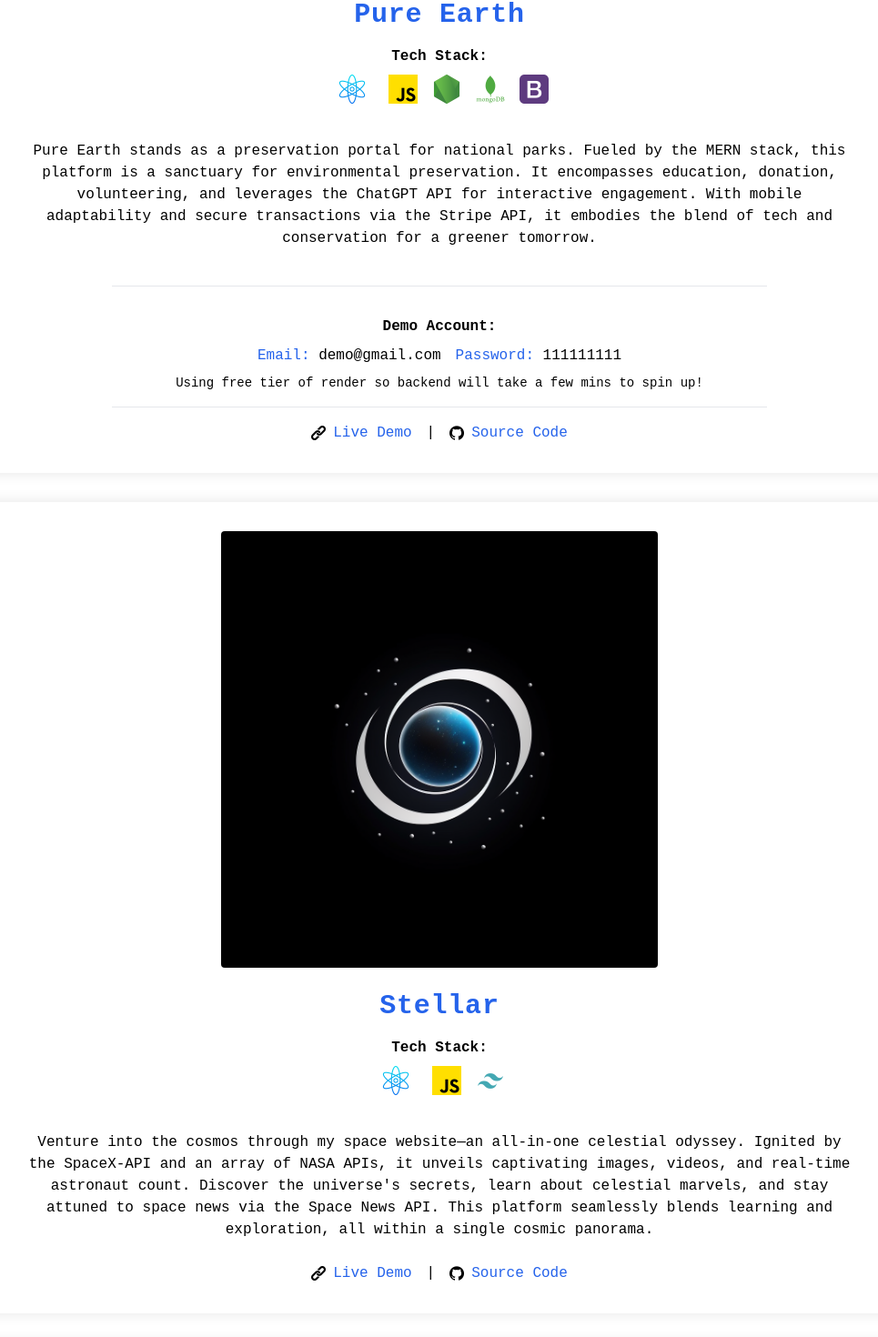
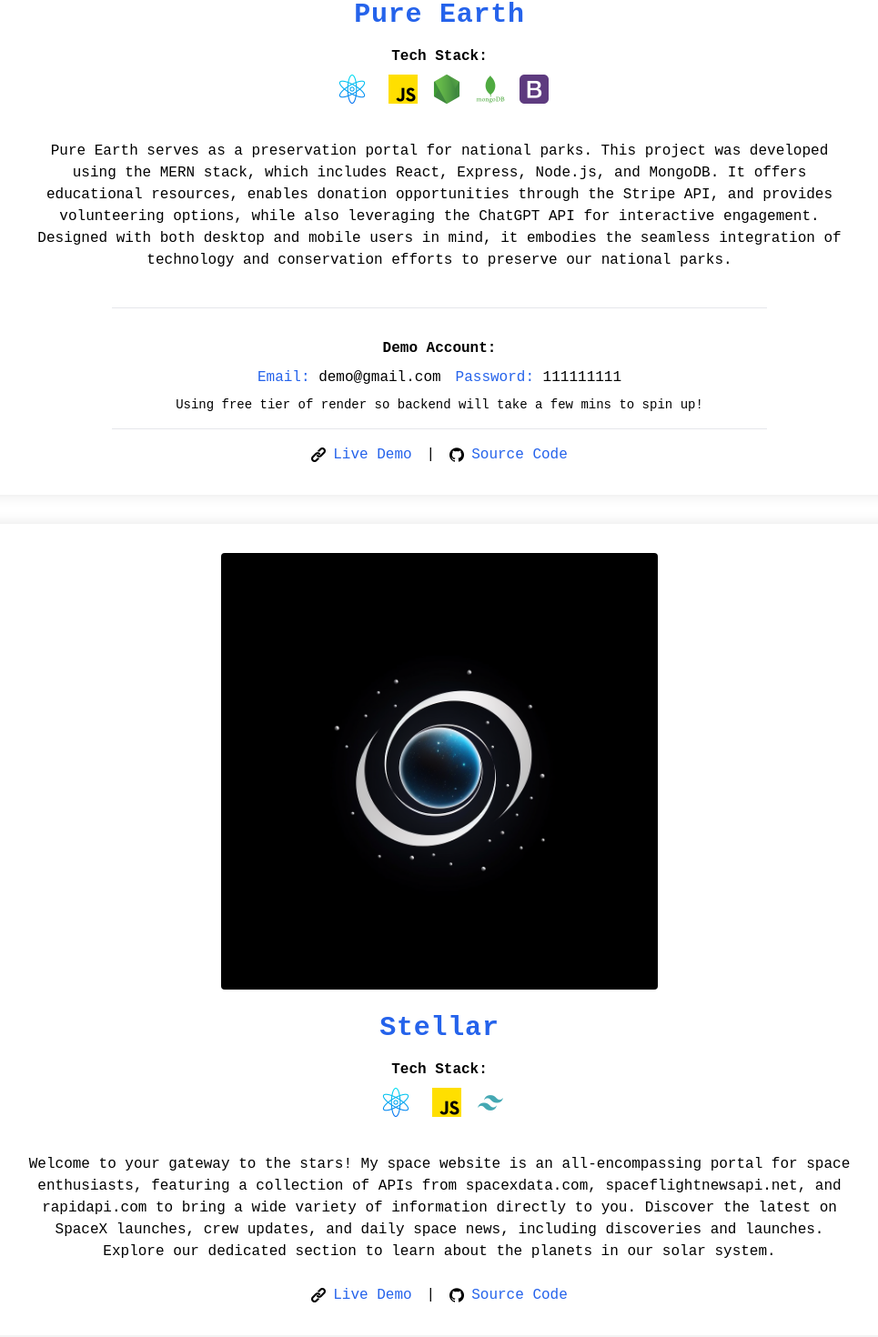
Before and after one commit to John-Naquin/Portfolio, a React (Create React App) app: page / in a window 1280 px wide. Shown: the part 3158-4628 px from the top of the page at 91% size, without its empty margins (157-1122 px from the left). Built offline with nearby package versions, Linux system fonts and the light colour scheme.

Commit message:
Changed text for projects to match changes in my LinkedIn

```diff
--- a/src/components/Projects.js
+++ b/src/components/Projects.js
@@ -74,7 +74,7 @@ const Projects = () => {
                             <img src={Boot} alt="Tech Stack" className="h-8 mx-1 md:mx-2" />
                         </div>
                         <p className="mt-4 text-md md:text-basebp-6 p-6">
-                            Pure Earth stands as a preservation portal for national parks. Fueled by the MERN stack, this platform is a sanctuary for environmental preservation. It encompasses education, donation, volunteering, and leverages the ChatGPT API for interactive engagement. With mobile adaptability and secure transactions via the Stripe API, it embodies the blend of tech and conservation for a greener tomorrow.
+                        Pure Earth serves as a preservation portal for national parks. This project was developed using the MERN stack, which includes React, Express, Node.js, and MongoDB. It offers educational resources, enables donation opportunities through the Stripe API, and provides volunteering options, while also leveraging the ChatGPT API for interactive engagement. Designed with both desktop and mobile users in mind, it embodies the seamless integration of technology and conservation efforts to preserve our national parks.
                         </p>
                         <hr className="my-4 w-3/4 mx-auto" />
                         <p className="text-base text-black mt-4 font-bold">Demo Account:</p>
@@ -113,7 +113,7 @@ const Projects = () => {
                             <img src={Tail} alt="Tech Stack" className="h-8 mx-1 md:mx-2" />
                         </div>
                         <p className="mt-4 text-md md:text-basebp-6 p-6">
-                            Venture into the cosmos through my space website—an all-in-one celestial odyssey. Ignited by the SpaceX-API and an array of NASA APIs, it unveils captivating images, videos, and real-time astronaut count. Discover the universe's secrets, learn about celestial marvels, and stay attuned to space news via the Space News API. This platform seamlessly blends learning and exploration, all within a single cosmic panorama.
+                        Welcome to your gateway to the stars! My space website is an all-encompassing portal for space enthusiasts, featuring a collection of APIs from spacexdata.com, spaceflightnewsapi.net, and rapidapi.com to bring a wide variety of information directly to you. Discover the latest on SpaceX launches, crew updates, and daily space news, including discoveries and launches. Explore our dedicated section to learn about the planets in our solar system.
                         </p>
                         <div className="flex items-center justify-center space-x-1 md:space-x-4">
                             <a href="https://stellar-ashen.vercel.app/" target="_blank" rel="noopener noreferrer" className="text-blue-600 hover:text-blue-700 transition-colors flex items-center">
@@ -139,7 +139,7 @@ const Projects = () => {
                             <img src={Tail} alt="Tech Stack" className="h-8 mx-1 md:mx-2" />
                         </div>
                         <p className="mt-4 text-md md:text-basebp-6 p-6">
-                            Atlas is a versatile digital assistant designed to engage in intelligent conversations, solve complex math problems, and assist with a wide range of writing tasks. From crafting essays to composing poems and even drafting entire books, Atlas seamlessly combines chat functionality with advanced problem-solving and creative writing capabilities, making it an indispensable tool for students, professionals, and anyone in between looking for a multi-functional bot companion.
+                            Atlas is a versatile digital assistant designed to engage in intelligent conversations, solve complex math problems, and assist with a wide range of writing tasks. From crafting essays to composing poems and even drafting entire books, Atlas seamlessly combines chat functionality with advanced problem-solving and creative writing capabilities, making it a great tool for students, professionals, and anyone in between looking for a multi-functional bot companion.
                         </p>
                         <hr className="my-4 w-3/4 mx-auto" />
                         <p className="mt-2 text-sm">Using free tier of render so backend will take a few mins to spin up!</p>
```
